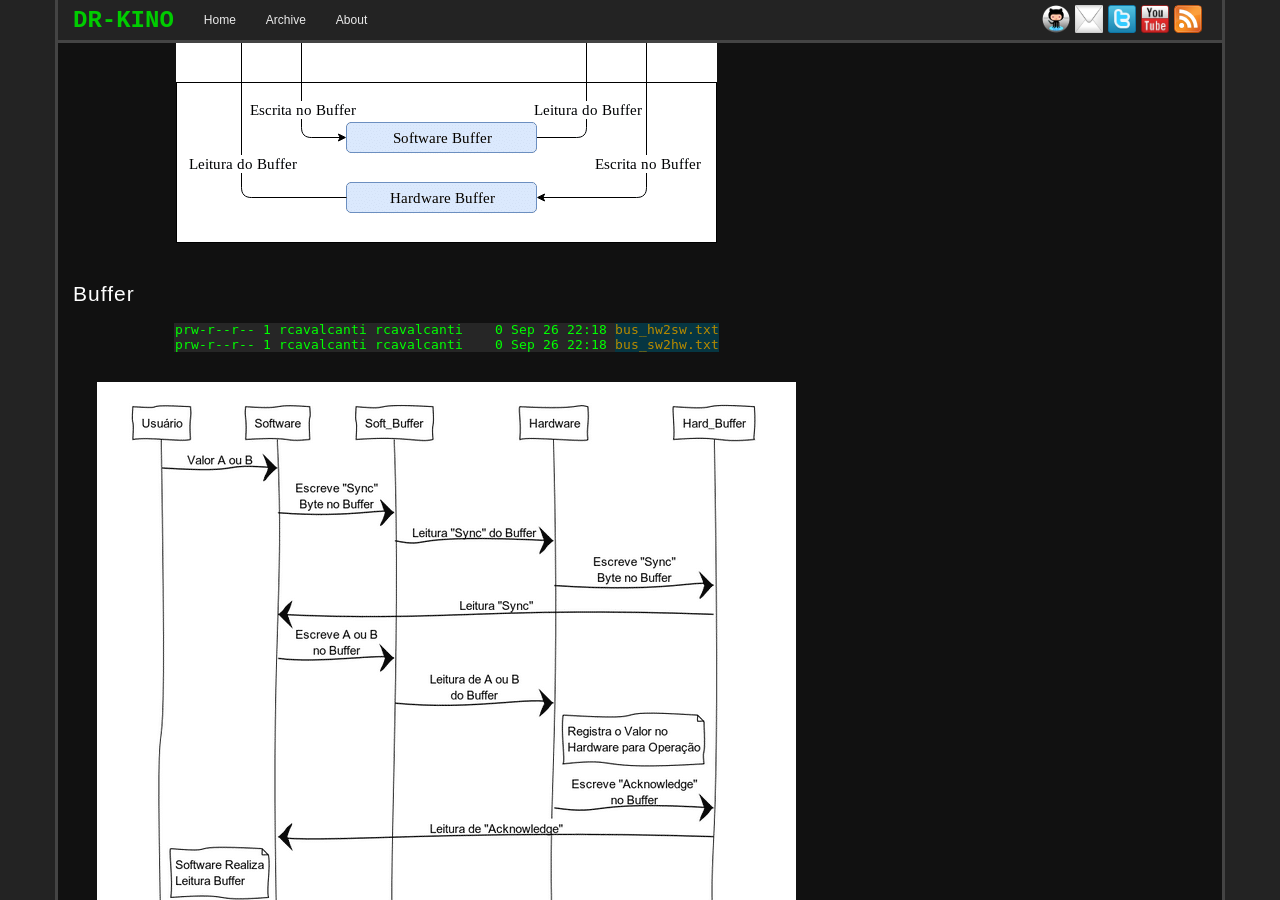
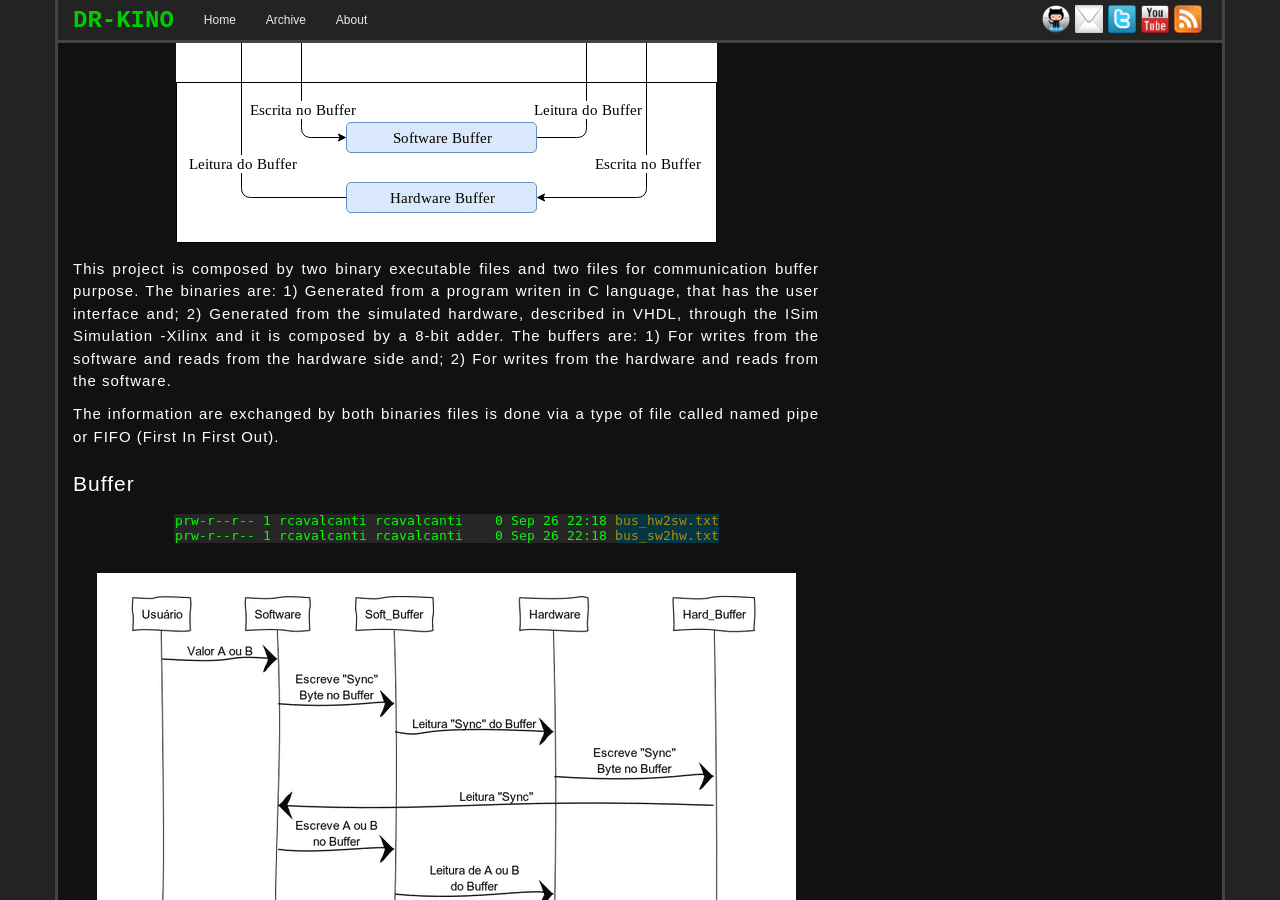
Before and after one commit to dr-kino/dr-kino.github.io, a Jekyll site: the page built from _posts/2020-06-25-heterogeneous-co-simulation-software-and-hardware.markdown, in a window 1280 px wide and 900 px high, scrolled down 1196 px. Built offline with Jekyll 4.4.1, drawn with Linux system fonts in a browser that asks for light colours; nearby versions of some CDN libraries; comment, search, counter and statistics services are not loaded.

Commit message:
Added one more paragraph

```diff
--- a/_posts/2020-06-25-heterogeneous-co-simulation-software-and-hardware.markdown
+++ b/_posts/2020-06-25-heterogeneous-co-simulation-software-and-hardware.markdown
@@ -30,6 +30,10 @@ To exemplify the application of co-simulated techinique a 8-Bit Adder will be de
 
 <div style="text-align:center"><img src="/images/posts/00014-A.png" /></div>
 
+This project is composed by two binary executable files and two files for communication buffer purpose. The binaries are: 1) Generated from a program writen in C language, that has the user interface and; 2) Generated from the simulated hardware, described in VHDL, through the ISim Simulation -Xilinx and it is composed by a 8-bit adder. The buffers are: 1) For writes from the software and reads from the hardware side and; 2) For writes from the hardware and reads from the software.
+
+The information are exchanged by both binaries files is done via a type of file called named pipe or FIFO (First In First Out).
+
 ### Buffer
 
 <div style="text-align:center"><img src="/images/posts/00014-B.png" /></div>
```
